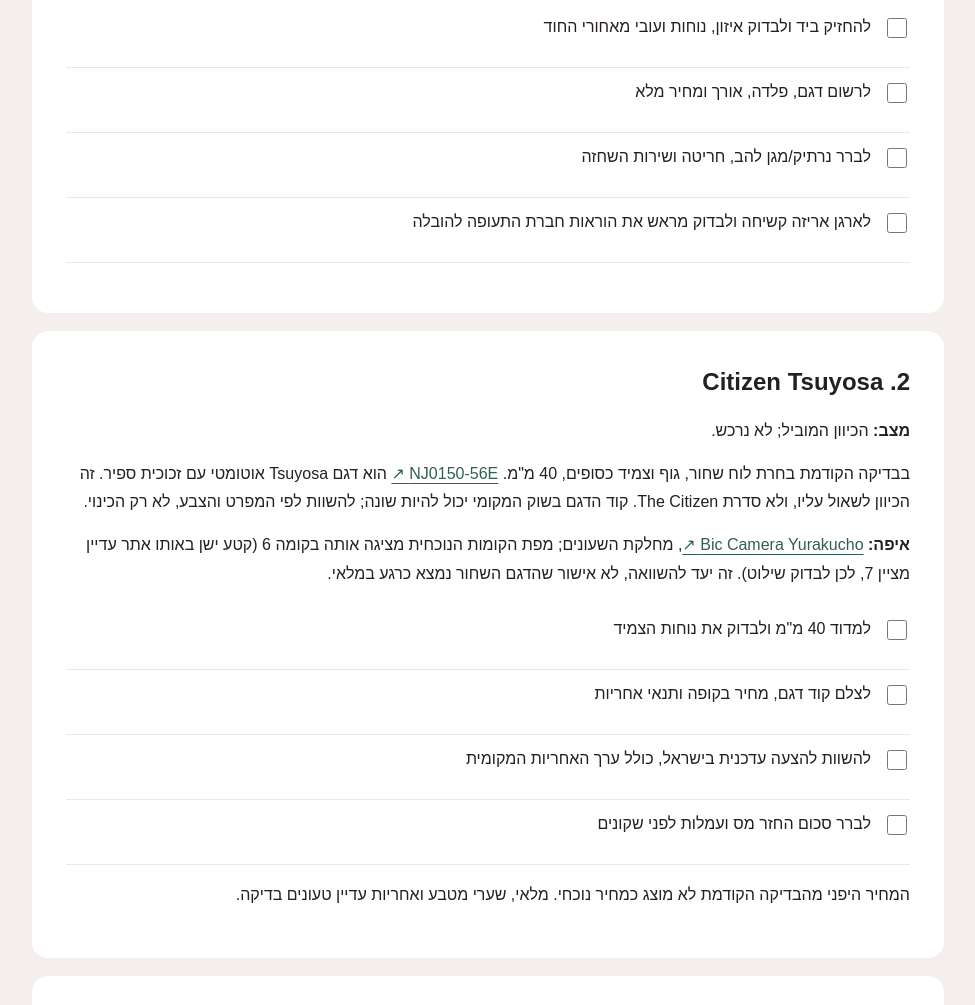
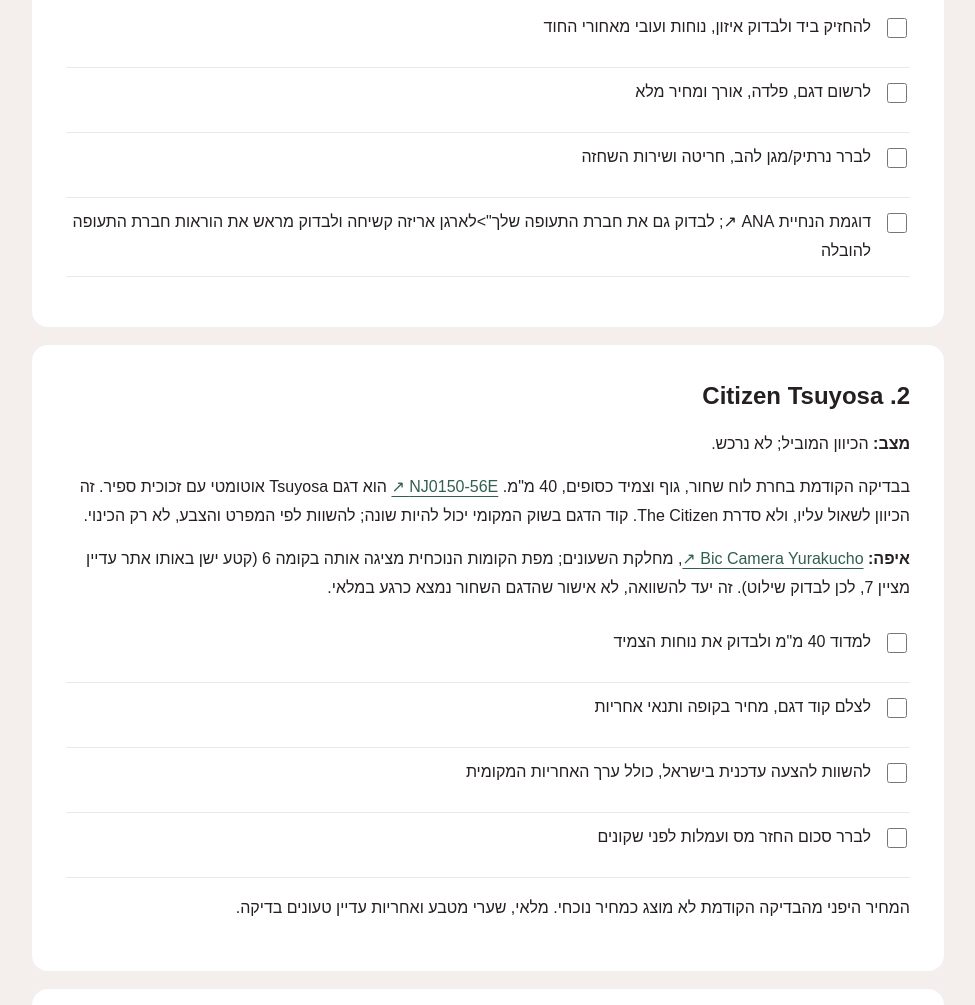
Before and after one commit to yuvalinstinct-maker/japan-shopping, a plain HTML site: page index.html in a window 1280 px wide. Shown: the part 1567-2572 px from the top of the page, without its empty margins (152-1127 px from the left). Drawn offline with Linux system fonts and the light colour scheme.

Commit message:
Update index.html

```diff
--- a/index.html
+++ b/index.html
@@ -8,7 +8,7 @@
 <p><strong>הכיוון שכבר בחרת:</strong> Gyuto עם השחזה דו-צדדית, כ-20 ס"מ (גם 210 מ"מ אם נוחה יותר), פלדת אל-חלד SG2/R2 וידית יפנית קלה. מיועדת לדגים, בשר ובישול כללי, לא לעצמות או מזון קפוא. התקציב הקודם היה עד ₪1,000 לסכין הראשית; זה לא תקציב מאושר לשתי סכינים יחד.</p>
 <p><strong>איפה:</strong> Kappabashi. להתחיל ב-<a href="https://kama-asa.co.jp/en/pages/shops" target="_blank" rel="noopener">KAMA-ASA ↗</a>, ב-2-24-1 Matsugaya. שעות שפורסמו: 11:00-17:30. יום הסכינים כבר שובץ בתכנון ל-17.11; לבדוק שוב את המסלול והשעות לפני הביקור.</p>
 <p><strong>השנייה:</strong> הצעה לבדיקה, לא בחירה שלך: להשוות סכין קטנה משלימה לפני שקונים עוד סכין שף באותו גודל. שתי סכינים דומות צריכות סיבה, לא רק להב יפה.</p>
-<ul><li class="check"><label><input type="checkbox" data-key="להחזיק ביד ולבדוק איזון, נוחות ועובי מאחורי החוד">להחזיק ביד ולבדוק איזון, נוחות ועובי מאחורי החוד</label></li><li class="check"><label><input type="checkbox" data-key="לרשום דגם, פלדה, אורך ומחיר מלא">לרשום דגם, פלדה, אורך ומחיר מלא</label></li><li class="check"><label><input type="checkbox" data-key="לברר נרתיק/מגן להב, חריטה ושירות השחזה">לברר נרתיק/מגן להב, חריטה ושירות השחזה</label></li><li class="check"><label><input type="checkbox" data-key="לארגן אריזה קשיחה ולבדוק מראש את הוראות חברת התעופה להובלה">לארגן אריזה קשיחה ולבדוק מראש את הוראות חברת התעופה להובלה</label></li></ul>
+<ul><li class="check"><label><input type="checkbox" data-key="להחזיק ביד ולבדוק איזון, נוחות ועובי מאחורי החוד">להחזיק ביד ולבדוק איזון, נוחות ועובי מאחורי החוד</label></li><li class="check"><label><input type="checkbox" data-key="לרשום דגם, פלדה, אורך ומחיר מלא">לרשום דגם, פלדה, אורך ומחיר מלא</label></li><li class="check"><label><input type="checkbox" data-key="לברר נרתיק/מגן להב, חריטה ושירות השחזה">לברר נרתיק/מגן להב, חריטה ושירות השחזה</label></li><li class="check"><label><input type="checkbox" data-key="לארוז באריזה קשיחה ובמזוודה שנמסרת לבטן המטוס, לא בכבודת יד. <a href="https://www.ana.co.jp/en/jp/guide/boarding-procedures/baggage/domestic/caution-restriction02/" target="_blank" rel="noopener">דוגמת הנחיית ANA ↗</a>; לבדוק גם את חברת התעופה שלך">לארגן אריזה קשיחה ולבדוק מראש את הוראות חברת התעופה להובלה</label></li></ul>
 </section><section id="section-2"><h2>2. Citizen Tsuyosa</h2>
 <p><strong>מצב:</strong> הכיוון המוביל; לא נרכש.</p>
 <p>בבדיקה הקודמת בחרת לוח שחור, גוף וצמיד כסופים, 40 מ"מ. <a href="https://www.citizenwatch.com/us/en/product/NJ0150-56E" target="_blank" rel="noopener">NJ0150-56E ↗</a> הוא דגם Tsuyosa אוטומטי עם זכוכית ספיר. זה הכיוון לשאול עליו, ולא סדרת The Citizen. קוד הדגם בשוק המקומי יכול להיות שונה; להשוות לפי המפרט והצבע, לא רק הכינוי.</p>
```
